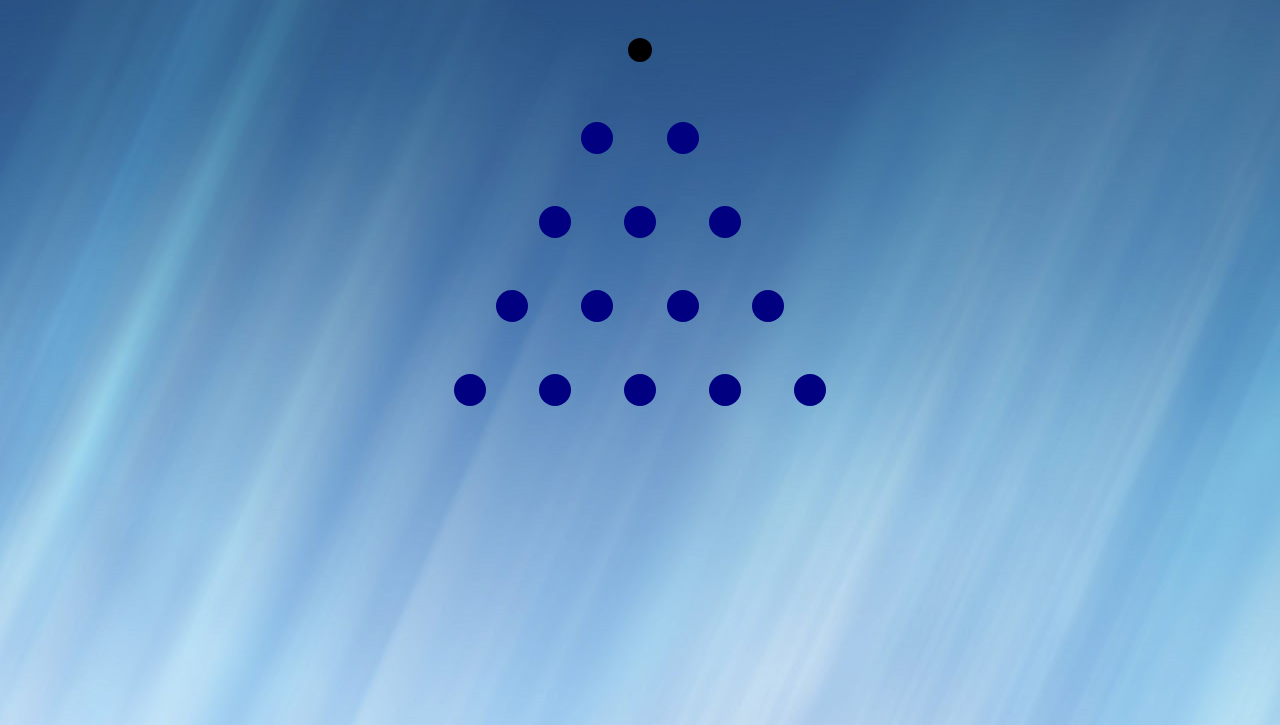
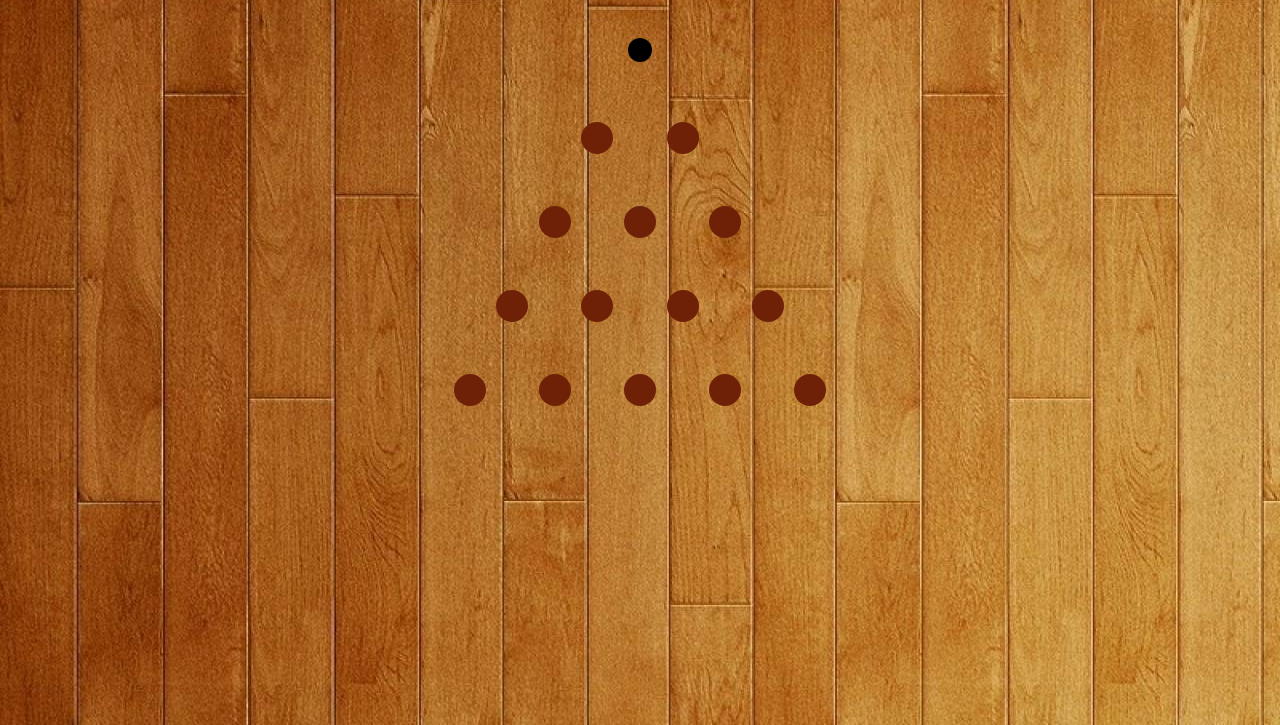
Before and after one commit to dairito90/cracker_barrel, a plain HTML site: page index.html in a window 1280 px wide. Shown: the part 75-800 px from the top of the page. Drawn offline with nearby package versions, Linux system fonts and the light colour scheme.

Commit message:
change background

```diff
--- a/main.css
+++ b/main.css
@@ -1,5 +1,5 @@
 body {
-    background-image: url(img/backg.jpg);
+    background-image: url(img/wood.jpg);
     text-align: center;
     font-family: verdana;
 
@@ -24,7 +24,7 @@ body {
     height: 2rem;
     border-radius: 100%;
     display: inline-block;
-    background-color: #000080;
+    background-color: #6f2108;
     margin: 1.5rem;
 
 }
```
Also changed, not shown: img/wood.jpg (added).
